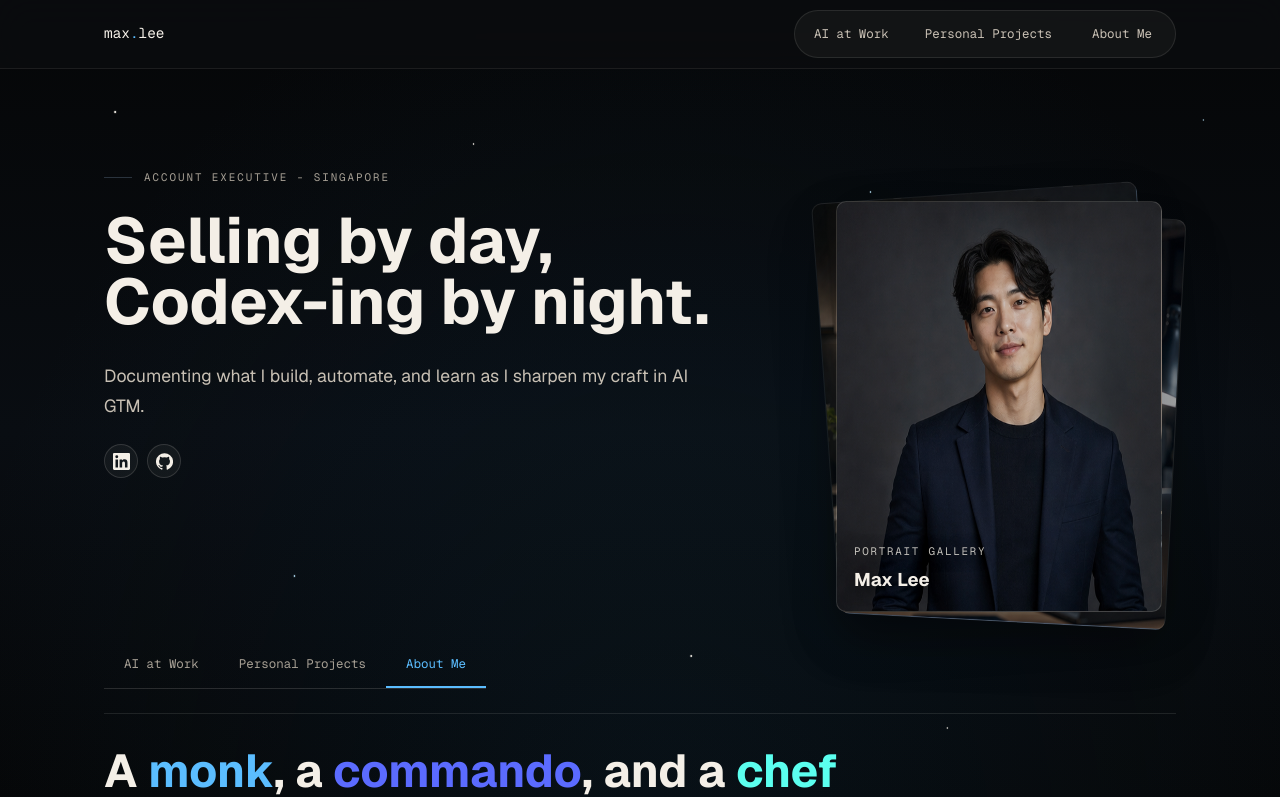
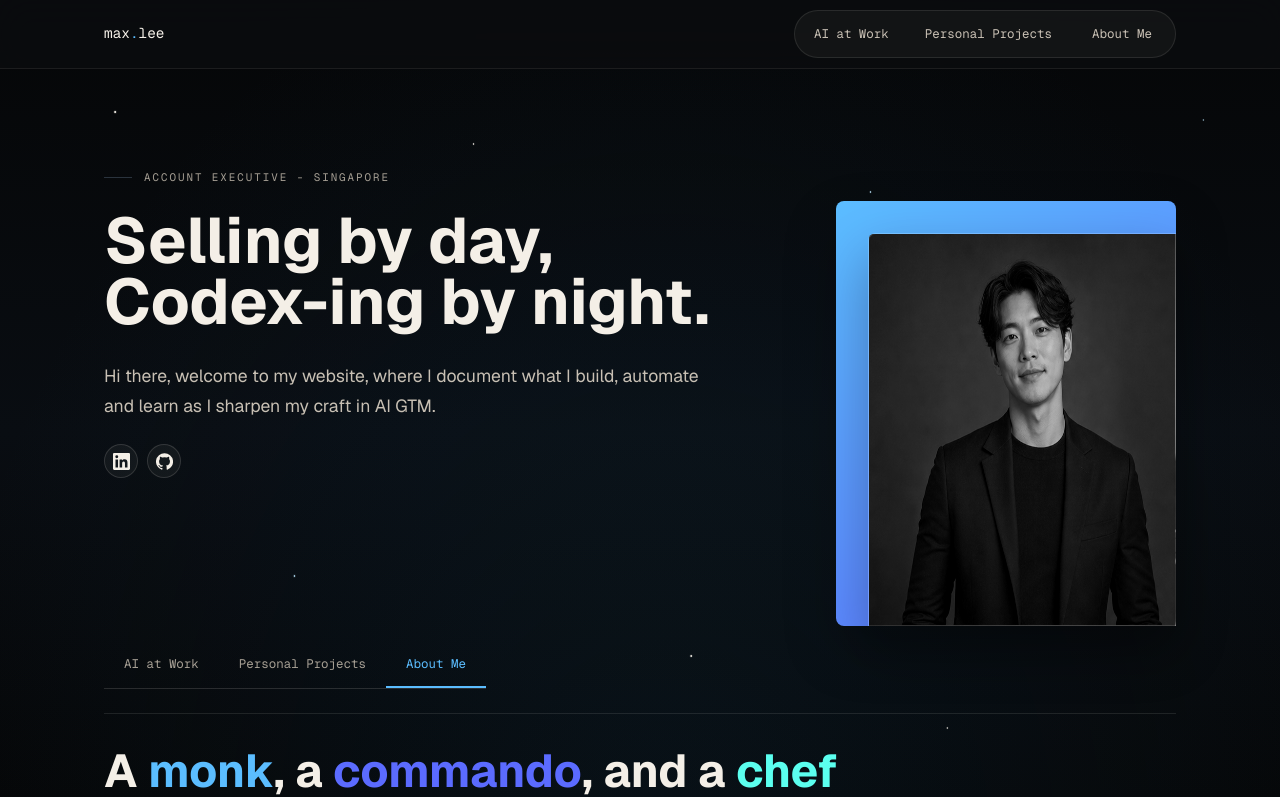
Before and after one commit to maxleesianyi/max-lee-ai-portfolio-website, a Next.js app: page / in a window 1280 px wide. Shown: the top 797 px of the page. Built offline with nearby package versions, Linux system fonts and the light colour scheme.

Commit message:
Refine homepage hero and about explorer

```diff
--- a/app/components/HomeExplorer.tsx
+++ b/app/components/HomeExplorer.tsx
@@ -141,8 +141,6 @@ export function HomeExplorer({
                 fallback={about.hero.headline}
                 parts={about.hero.headlineParts}
               />
-              <p className="explorer-intro">{about.hero.body}</p>
-              <p className="explorer-detail">{about.paragraphs[0]}</p>
               <ExperienceExplorer content={experienceExplorer} nested />
               <Link className="text-link" href="/about">
                 {explorer.about.linkLabel}
--- a/app/globals.css
+++ b/app/globals.css
@@ -313,116 +313,34 @@ h3 {
   font-weight: 640;
 }
 
-.hero-photo-stack {
+.hero-portrait {
   position: relative;
   min-height: 320px;
   aspect-ratio: 4 / 5;
   isolation: isolate;
 }
 
-.hero-photo-card,
-.hero-photo-phase {
+.hero-portrait-outline {
   position: absolute;
-  inset: 0 14px 14px 0;
+  inset: 0;
+  border-radius: 8px;
+  background: linear-gradient(145deg, #5BBDFF 0%, #5B6BFF 100%);
+  box-shadow: 0 24px 54px rgba(0, 0, 0, 0.22);
+}
+
+.hero-portrait-primary {
+  position: absolute;
+  inset: 32px 0 0 32px;
+  z-index: 1;
   overflow: hidden;
   border: 1px solid rgba(244, 239, 231, 0.16);
-  border-radius: 10px;
+  border-radius: 8px 0 0 0;
   background-image: url("/hero-portrait-series.png");
   background-repeat: no-repeat;
   background-size: 200% 200%;
+  background-position: 0 0;
+  filter: grayscale(1) contrast(1.04);
   box-shadow: 0 24px 54px rgba(0, 0, 0, 0.28);
-}
-
-.hero-photo-card--default {
-  z-index: 3;
-  background-position: 0 0;
-}
-
-.hero-photo-card--one {
-  z-index: 2;
-  background-position: 100% 0;
-  opacity: 0.68;
-  transform: translate(14px, 10px) rotate(3deg);
-}
-
-.hero-photo-card--two {
-  z-index: 1;
-  background-position: 0 100%;
-  opacity: 0.5;
-  transform: translate(-11px, -9px) rotate(-4deg);
-}
-
-.hero-photo-phase {
-  z-index: 5;
-  opacity: 0;
-  pointer-events: none;
-}
-
-.hero-photo-phase--one {
-  background-position: 100% 0;
-}
-
-.hero-photo-phase--two {
-  background-position: 0 100%;
-}
-
-.hero-photo-phase--three {
-  background-position: 100% 100%;
-}
-
-.hero-photo-stack:hover .hero-photo-phase--one {
-  animation: hero-photo-one 9s cubic-bezier(0.2, 0, 0, 1) infinite;
-}
-
-.hero-photo-stack:hover .hero-photo-phase--two {
-  animation: hero-photo-two 9s cubic-bezier(0.2, 0, 0, 1) infinite;
-}
-
-.hero-photo-stack:hover .hero-photo-phase--three {
-  animation: hero-photo-three 9s cubic-bezier(0.2, 0, 0, 1) infinite;
-}
-
-.hero-photo-caption {
-  position: absolute;
-  right: 32px;
-  bottom: 32px;
-  left: 18px;
-  z-index: 6;
-  display: grid;
-  gap: 7px;
-  pointer-events: none;
-  text-shadow: 0 2px 16px rgba(0, 0, 0, 0.8);
-}
-
-.hero-photo-caption span {
-  color: rgba(244, 239, 231, 0.78);
-  font-family: var(--font-geist-mono), monospace;
-  font-size: 0.68rem;
-  letter-spacing: 0.16em;
-  text-transform: uppercase;
-}
-
-.hero-photo-caption strong {
-  color: var(--bone);
-  font-size: 1.15rem;
-  font-weight: 640;
-}
-
-@keyframes hero-photo-one {
-  0%, 5% { opacity: 0; transform: translateY(8px); }
-  9%, 31% { opacity: 1; transform: translateY(0); }
-  36%, 100% { opacity: 0; transform: translateY(-8px); }
-}
-
-@keyframes hero-photo-two {
-  0%, 36% { opacity: 0; transform: translateY(8px); }
-  41%, 63% { opacity: 1; transform: translateY(0); }
-  68%, 100% { opacity: 0; transform: translateY(-8px); }
-}
-
-@keyframes hero-photo-three {
-  0%, 68% { opacity: 0; transform: translateY(8px); }
-  73%, 100% { opacity: 1; transform: translateY(0); }
 }
 
 .metric-rail span,
@@ -1735,7 +1653,7 @@ a:hover .browser-frame {
     max-width: 180px;
   }
 
-  .hero-photo-stack,
+  .hero-portrait,
   .about-photo-placeholder {
     min-height: 280px;
   }
@@ -1747,12 +1665,7 @@ a:hover .browser-frame {
 }
 
 @media (prefers-reduced-motion: reduce) {
-  .explorer-panel,
-  .hero-photo-stack:hover .hero-photo-phase {
+  .explorer-panel {
     animation: none;
   }
-
-  .hero-photo-stack:hover .hero-photo-phase--one {
-    opacity: 1;
-  }
-}
+}
--- a/app/page.tsx
+++ b/app/page.tsx
@@ -21,17 +21,9 @@ export default function Home() {
           <SocialLinks className="social-links--hero" />
         </div>
         <div className="hero-side">
-          <div className="hero-photo-stack" aria-label="Portrait gallery placeholder">
-            <div className="hero-photo-card hero-photo-card--two" aria-hidden="true" />
-            <div className="hero-photo-card hero-photo-card--one" aria-hidden="true" />
-            <div className="hero-photo-card hero-photo-card--default" aria-hidden="true" />
-            <div className="hero-photo-phase hero-photo-phase--one" aria-hidden="true" />
-            <div className="hero-photo-phase hero-photo-phase--two" aria-hidden="true" />
-            <div className="hero-photo-phase hero-photo-phase--three" aria-hidden="true" />
-            <div className="hero-photo-caption">
-              <span>Portrait gallery</span>
-              <strong>Max Lee</strong>
-            </div>
+          <div className="hero-portrait" aria-label="Portrait placeholder">
+            <div className="hero-portrait-outline" aria-hidden="true" />
+            <div className="hero-portrait-primary" role="img" aria-label="Max Lee portrait placeholder" />
           </div>
         </div>
       </section>
--- a/content/site.json
+++ b/content/site.json
@@ -44,7 +44,7 @@
         "Selling by day,",
         "Codex-ing by night."
       ],
-      "body": "Documenting what I build, automate, and learn as I sharpen my craft in AI GTM."
+      "body": "Hi there, welcome to my website, where I document what I build, automate and learn as I sharpen my craft in AI GTM."
     },
     "sections": {
       "aiAtWork": {
```
